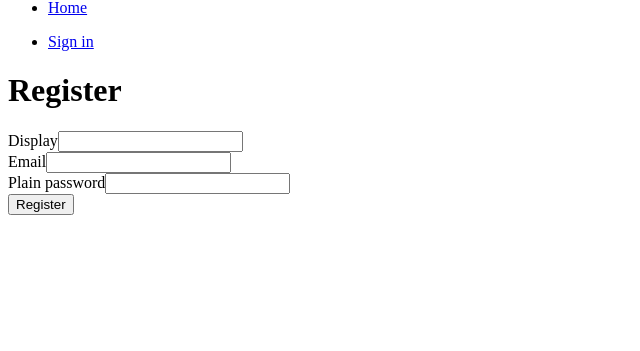
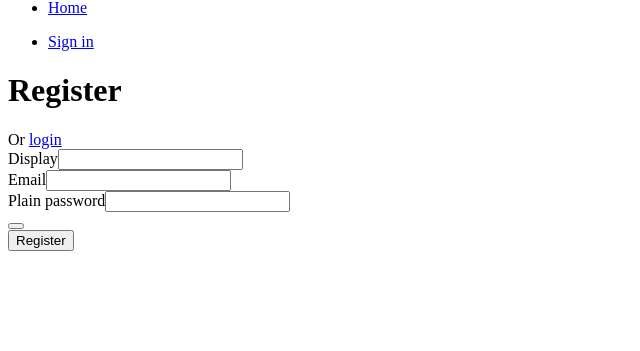
Before and after one commit to Luatiq/todoes, a Symfony app: template templates/authentication/register.html.twig in a window 1280 px wide. Shown: the part 17-368 px from the top of the page, without its empty margins (0-640 px from the left). Run offline with Twig, Linux system fonts and the light colour scheme; the template is opened without the code that fills it, so the values that code supplies are empty; form fields are guessed from the names that the template uses; some libraries are stand-ins or nearby versions.

Commit message:
minor ccs improvements

```diff
--- a/assets/styles/app.css
+++ b/assets/styles/app.css
@@ -1,3 +1,7 @@
+body {
+    --bs-body-bg: whitesmoke;
+}
+
 .confirmModal {
     cursor: default;
 }
--- a/templates/authentication/register.html.twig
+++ b/templates/authentication/register.html.twig
@@ -4,12 +4,27 @@
 
 {% block body %}
     <div class="mx-auto" style="max-width: 500px;">
+        <span class="small">Or <a href="{{ path('auth.login') }}" title="Login">login</a></span>
+        <br>
+
         {{ form_start(form) }}
         {{ form_row(form.display) }}
         {{ form_row(form.email) }}
         {{ form_row(form.plainPassword) }}
 
-        <button type="submit" title="{{ 'button.register'|trans }}" class="btn mt-2 btn-primary">{{ 'button.register'|trans }}</button>
+        <button type="submit" class="visually-hidden" id="submitButton"></button>
         {{ form_end(form) }}
     </div>
+
+{# Todo ugly but does the job, we'll improve /login later? #}
+<style>
+    .container {
+        max-width: 500px !important;
+    }
+</style>
 {% endblock %}
+
+{% block buttons %}
+    <button type="button" class="btn mt-2 btn-primary" onclick="document.getElementById('submitButton').click()"
+    >{{ 'button.register'|trans }}</button>
+{% endblock %}
--- a/templates/base.html.twig
+++ b/templates/base.html.twig
@@ -15,10 +15,14 @@
     <body>
         {{ include('navbar.html.twig') }}
 
-        <div class="container mt-4">
-            <h1 class="h3 font-weight-normal">{{ block('title') }}</h1>
+        <h1 class="h3 container px-0 mt-4 font-weight-normal">{{ block('title') }}</h1>
 
+        <div class="container bg-white shadow rounded p-2">
             {% block body %}{% endblock %}
+        </div>
+
+        <div class="container mt-2 p-0">
+            {% block buttons %}{% endblock %}
         </div>
 
         {% block javascripts %}{% endblock %}
```
Also changed, not shown: templates/profile/edit.html.twig (+6 -1 lines), templates/security/login.html.twig (+14 -2 lines), templates/user/edit.html.twig (+6 -1 lines).
